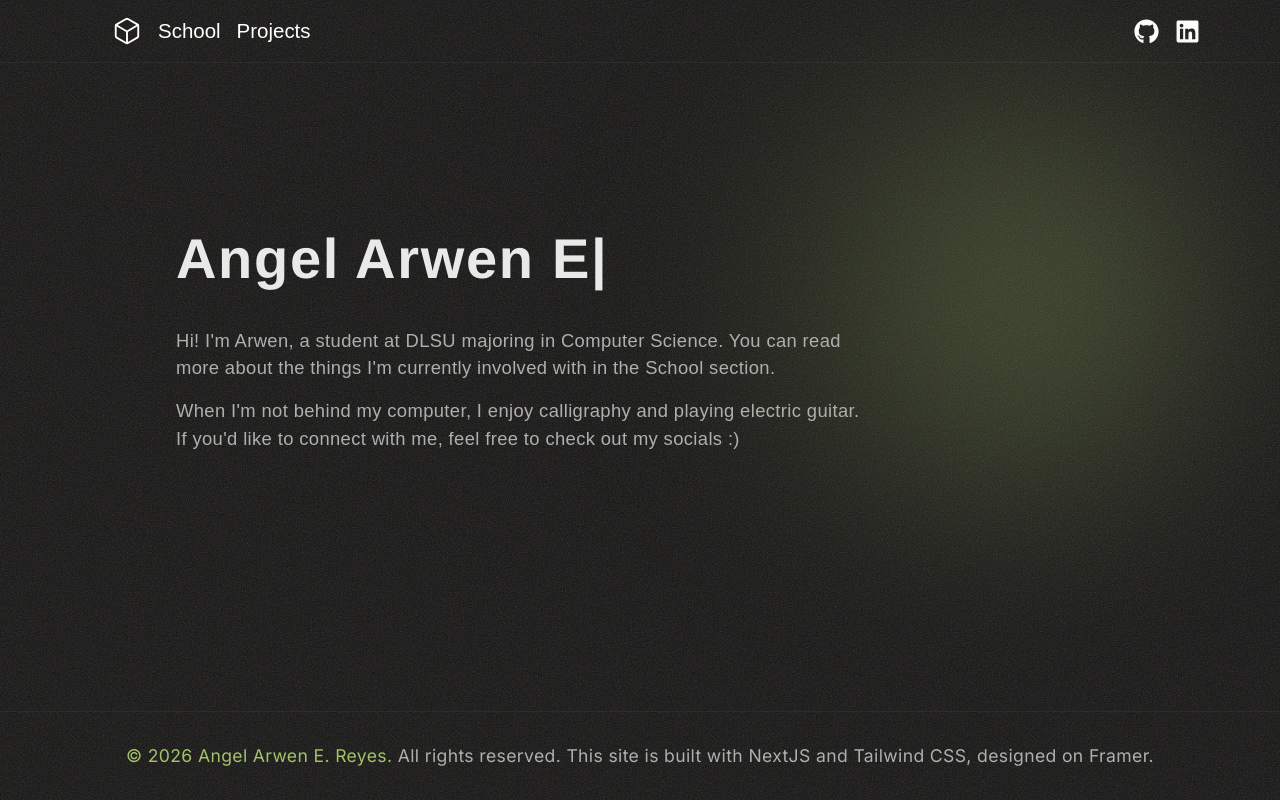
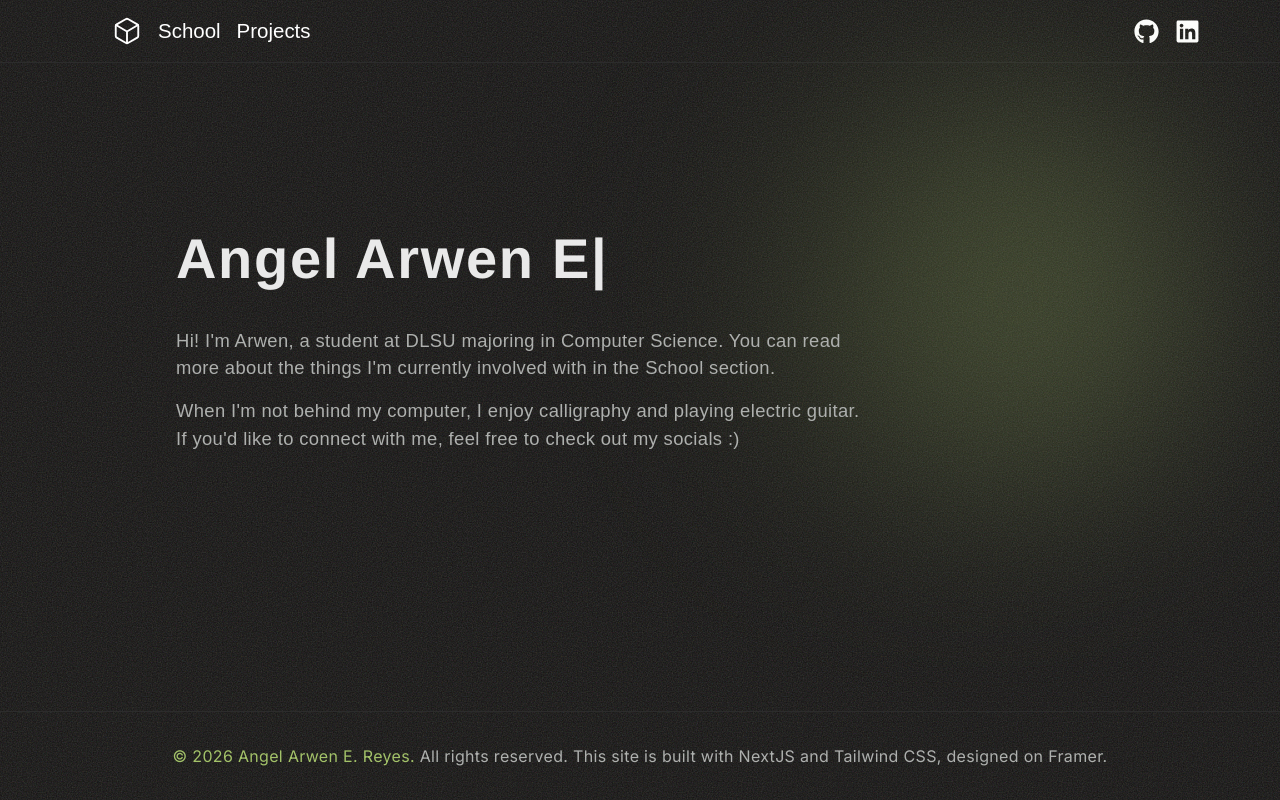
Before and after one commit to angele34/personal-website, a Next.js app: page / in a window 1280 px wide. Built offline with nearby package versions, Linux system fonts and the light colour scheme; a web font is replaced by a local one.

Commit message:
style(footer): update font size

```diff
--- a/src/components/footer.tsx
+++ b/src/components/footer.tsx
@@ -11,7 +11,7 @@ export default function Footer() {
   return (
     <footer className="border-t border-[#2d2d2de9]">
       <div className="flex justify-center px-4 py-8 sm:px-6 sm:py-6 md:px-8 lg:px-12 xl:px-16 2xl:px-24">
-        <p className="font-inter tracking-wider text-content xs:text-p-xs text-p-md 2xl:text-p-2xl">
+        <p className="font-inter tracking-wider text-content text-h1-s">
           <span className="text-green-light">
             © 2026 Angel Arwen E. Reyes.
           </span>{' '}
```
